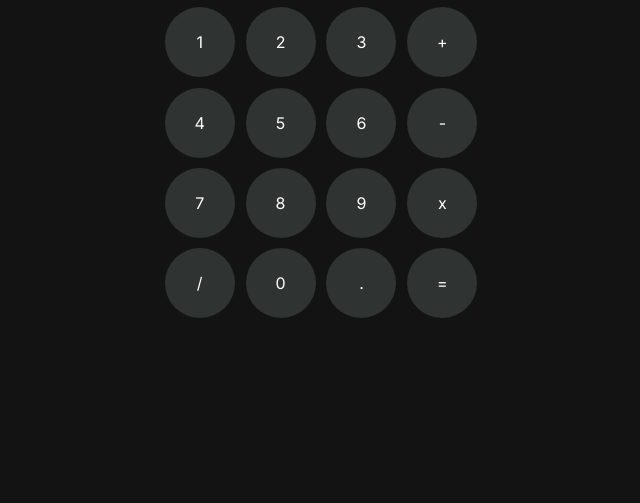
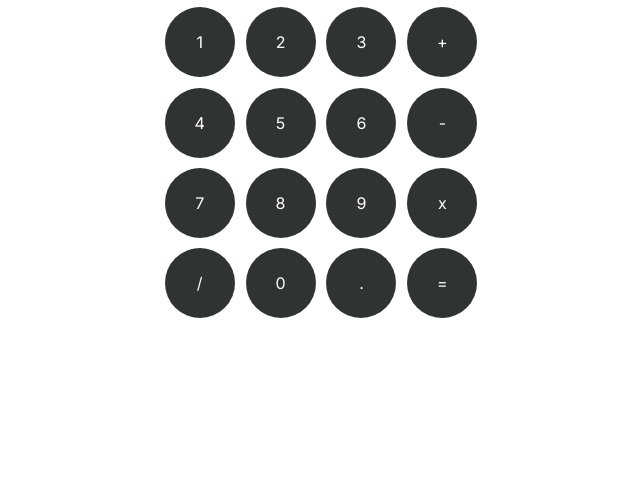
Before and after one commit to RohitSinha2001/Calculator, a plain HTML site: page index.html in a window 1280 px wide. Shown: the part 297-800 px from the top of the page, without its empty margins (319-959 px from the left). Drawn offline with Linux system fonts and the light colour scheme.

Commit message:
Update dark.css

```diff
--- a/dark.css
+++ b/dark.css
@@ -18,7 +18,7 @@
     justify-content: center;
     flex-direction: column;
     align-items: center;
-    background-color: rgb(20, 19, 19);
+    background-color: #black;
     transition: 0.8s all;
   }
 
```
